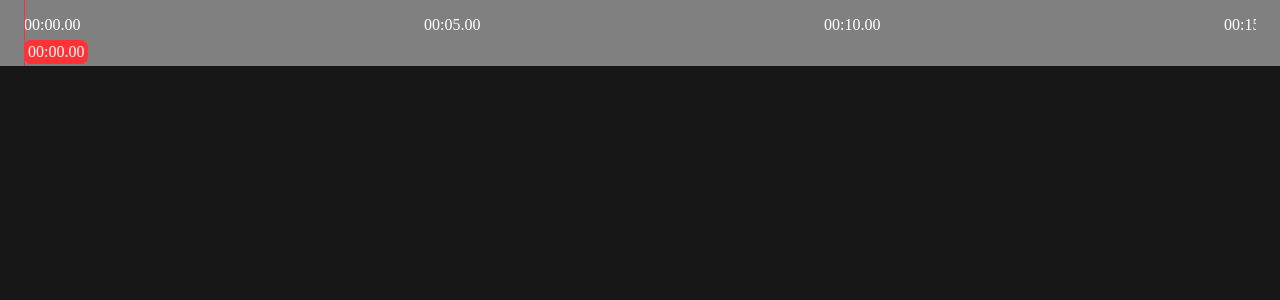
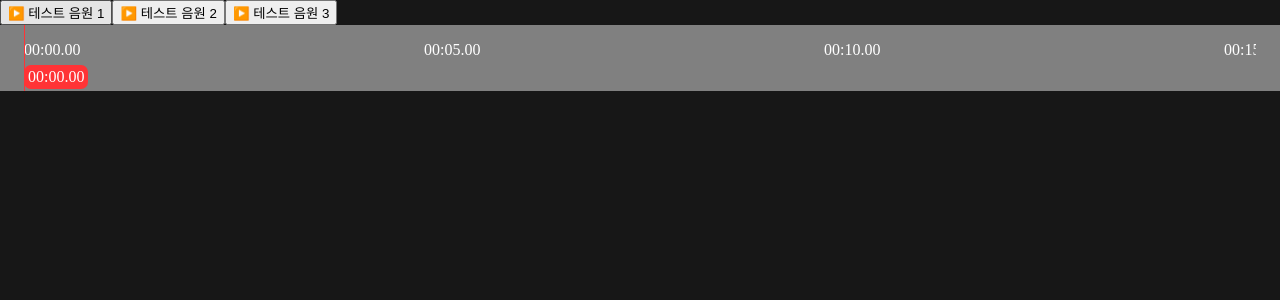
Before and after one commit to helloheesu/clova-dubbing, a React (Vite) app: page / in a window 1280 px wide. Shown: the top 300 px of the page. Built offline with nearby package versions, Linux system fonts and the light colour scheme.

Commit message:
✨ AudioPlayButton

```diff
--- a/src/App.tsx
+++ b/src/App.tsx
@@ -1,6 +1,12 @@
 import React from "react";
 import "./App.scss";
 import ProgressBar from "./components/ProgressBar";
+import AudioAddForm from "./components/AudioAddForm";
 
-const App = () => <ProgressBar length={20000} scale={5000} />;
+const App = () => (
+  <>
+    <AudioAddForm />
+    <ProgressBar length={20000} scale={5000} />
+  </>
+);
 export default App;
--- /dev/null
+++ b/src/components/AudioAddForm.scss
@@ -0,0 +1,5 @@
+.audio-add-form {
+  .audio-add-button {
+    display: inline-block;
+  }
+}
--- /dev/null
+++ b/src/components/AudioAddForm.tsx
@@ -0,0 +1,65 @@
+import React, { useState, useEffect } from "react";
+import "./AudioAddForm.scss";
+
+const AUDIO_SAMPLES = [
+  {
+    name: "테스트 음원 1",
+    url:
+      "https://file-examples-com.github.io/uploads/2017/11/file_example_MP3_700KB.mp3",
+  },
+  {
+    name: "테스트 음원 2",
+    url: "https://dl.espressif.com/dl/audio/ff-16b-2c-44100hz.mp3",
+  },
+  {
+    name: "테스트 음원 3",
+    url: "https://dl.espressif.com/dl/audio/gs-16b-1c-44100hz.mp3",
+  },
+];
+
+// ref: https://stackoverflow.com/a/47686478
+const useAudio = (url: url) => {
+  const [audio] = useState(new Audio(url));
+  const [playing, setPlaying] = useState(false);
+
+  const toggle = () => setPlaying(!playing);
+
+  useEffect(() => {
+    playing ? audio.play() : audio.pause();
+  }, [playing]);
+
+  const handleEndled = () => setPlaying(false);
+
+  useEffect(() => {
+    audio.addEventListener("ended", handleEndled);
+    return () => {
+      audio.removeEventListener("ended", handleEndled);
+    };
+  }, []);
+
+  return { playing, toggle };
+};
+
+interface Props {
+  url: url;
+  name: string;
+}
+const AudioAddButton = ({ url, name }: Props) => {
+  const { playing, toggle } = useAudio(url);
+
+  return (
+    <div className="audio-add-button">
+      <button onClick={toggle}>
+        {playing ? "⏸" : "▶️"} {name}
+      </button>
+    </div>
+  );
+};
+
+const AudioAddForm = () => {
+  const audioAddButtons = AUDIO_SAMPLES.map(({ name, url }) => (
+    <AudioAddButton key={url} name={name} url={url} />
+  ));
+  return <div className="audio-add-form">{audioAddButtons}</div>;
+};
+export default AudioAddForm;
--- a/src/type.d.ts
+++ b/src/type.d.ts
@@ -1,2 +1,3 @@
 type millisecond = number;
 type pixel = number;
+type url = string;
```
Also changed, not shown: 1 other file (tests, documents, lock files or other folders).
